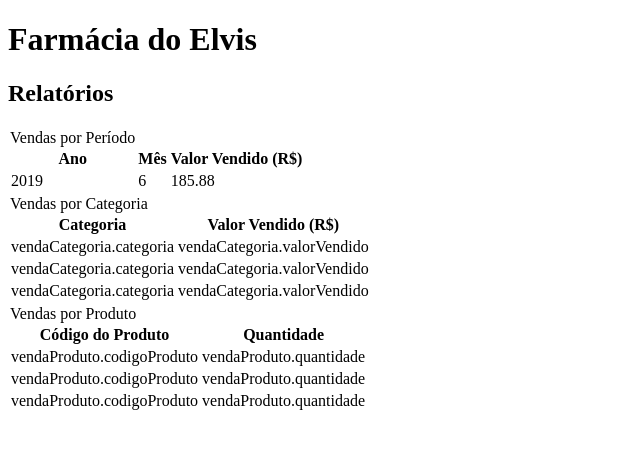
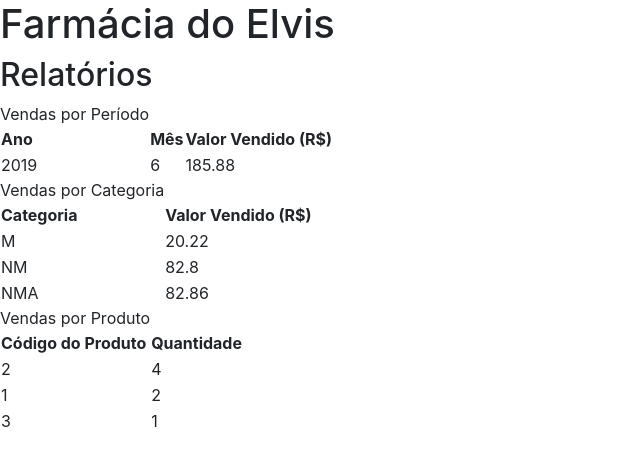
Before and after one commit to elvisdeaguiar/frontend-farmacia-elvis, an Angular app: page / in a window 1280 px wide. Shown: the top 466 px of the page, without its empty margins (0-640 px from the left). Built offline with nearby package versions, Linux system fonts and the light colour scheme.

Commit message:
Ajustes de Binds e Inclusão de jQuery e Bootstrap
* Ajustes de Binds;
* Inclusão de jQuery e Bootstrap.

```diff
--- a/angular.json
+++ b/angular.json
@@ -23,9 +23,13 @@
               "src/assets"
             ],
             "styles": [
+              "node_modules/bootstrap/dist/css/bootstrap.css",
               "src/styles.css"
             ],
-            "scripts": []
+            "scripts": [
+              "node_modules/jquery/dist/jquery.js",
+              "node_modules/bootstrap/dist/js/bootstrap.js"
+            ]
           },
           "configurations": {
             "production": {
--- a/package.json
+++ b/package.json
@@ -19,6 +19,8 @@
     "@angular/platform-browser": "~8.0.0",
     "@angular/platform-browser-dynamic": "~8.0.0",
     "@angular/router": "~8.0.0",
+    "bootstrap": "^4.3.1",
+    "jquery": "^3.4.1",
     "rxjs": "~6.4.0",
     "tslib": "^1.9.0",
     "zone.js": "~0.9.1"
--- a/src/app/app.component.html
+++ b/src/app/app.component.html
@@ -26,8 +26,8 @@
     </tr>
 
     <tr *ngFor="let vendaCategoria of vendasPorCategoria">
-      <td>vendaCategoria.categoria</td>
-      <td>vendaCategoria.valorVendido</td>
+      <td>{{vendaCategoria.categoria}}</td>
+      <td>{{vendaCategoria.valorVendido}}</td>
     </tr>
   </tbody>
 </table>
@@ -41,8 +41,8 @@
     </tr>
 
     <tr *ngFor="let vendaProduto of vendasPorProduto">
-      <td>vendaProduto.codigoProduto</td>
-      <td>vendaProduto.quantidade</td>
+      <td>{{vendaProduto.codigoProduto}}</td>
+      <td>{{vendaProduto.quantidade}}</td>
     </tr>
   </tbody>
 </table>
--- a/src/index.html
+++ b/src/index.html
@@ -2,7 +2,7 @@
 <html lang="en">
 <head>
   <meta charset="utf-8">
-  <title>FrontendFarmaciaElvis</title>
+  <title>Frontend Farmácia Elvis</title>
   <base href="/">
 
   <meta name="viewport" content="width=device-width, initial-scale=1">
```
Also changed, not shown: 1 other file (tests, documents, lock files or other folders).
